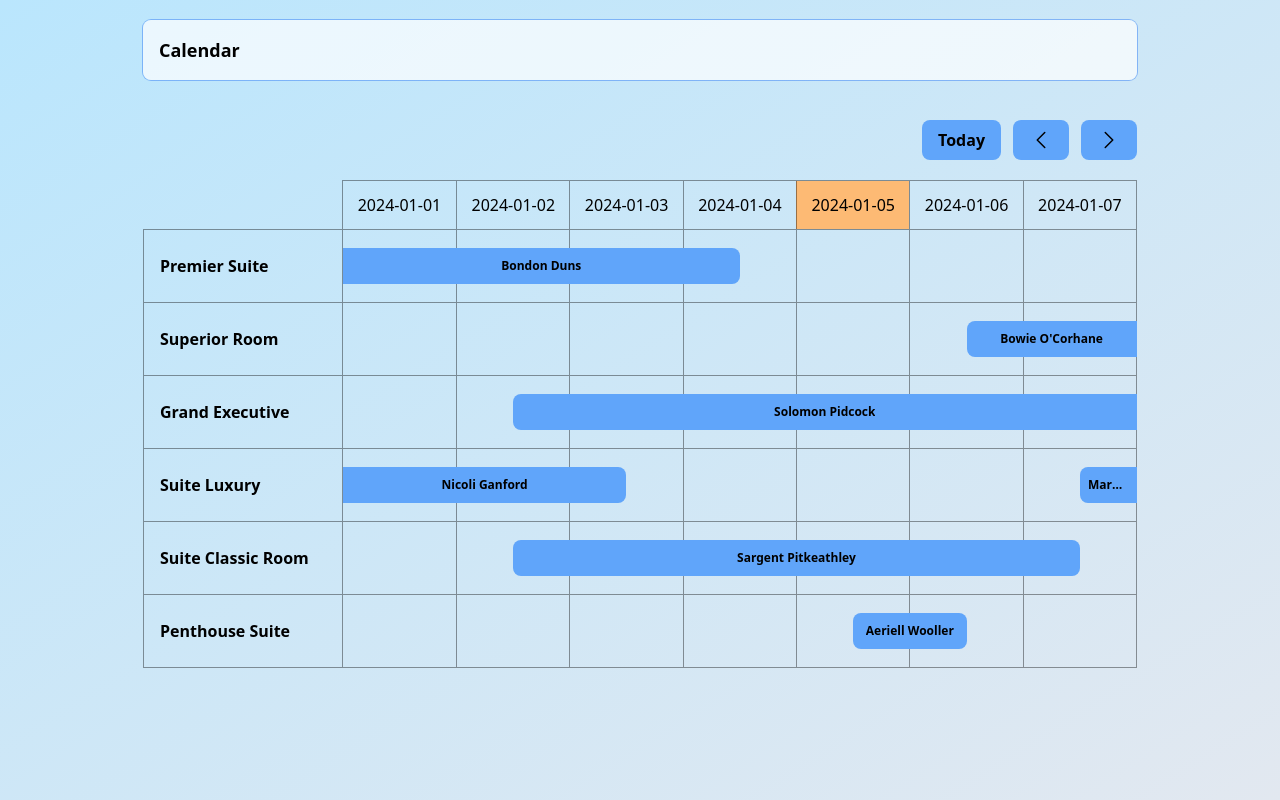
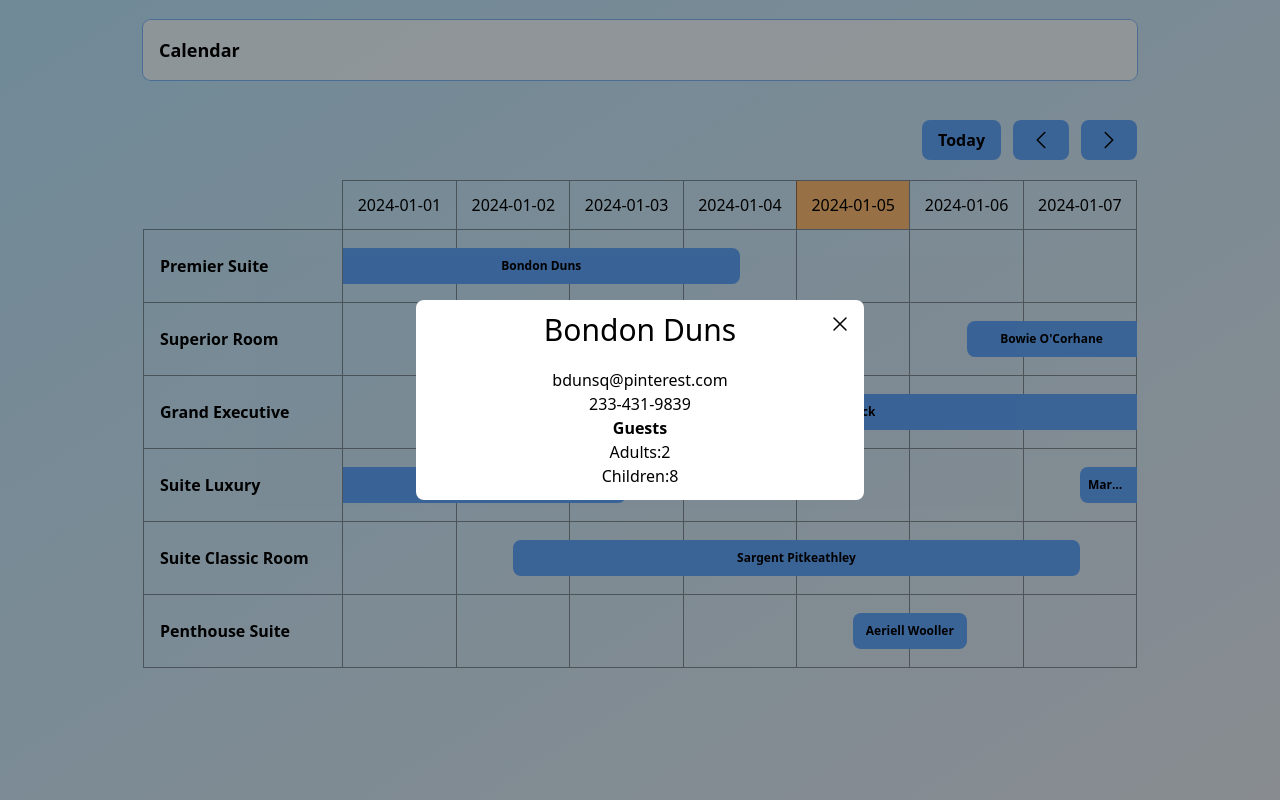
Before and after one commit to nikcosmos/calendar-vue, a Vue app: page / in a window 1280 px wide. Both pictures are taken after a click on the button "Bondon Duns". Built offline with nearby package versions, Linux system fonts and the light colour scheme.

Commit message:
feature: add modal

```diff
--- a/src/App.vue
+++ b/src/App.vue
@@ -1,8 +1,9 @@
 <script>
 import VHeader from './components/VHeader.vue';
 import VMain from './components/VMain.vue';
+import VModal from './components/UI/VModal.vue';
 export default {
-   components: { VHeader, VMain },
+   components: { VHeader, VMain, VModal },
 };
 </script>
 
@@ -14,5 +15,6 @@ export default {
       <main class="flex-auto">
          <VMain />
       </main>
+      <VModal />
    </div>
 </template>
--- /dev/null
+++ b/src/components/Icon/Close.vue
@@ -0,0 +1,14 @@
+<template>
+   <svg
+      xmlns="http://www.w3.org/2000/svg"
+      fill="none"
+      viewBox="0 0 24 24"
+      stroke-width="1.5"
+      stroke="currentColor"
+      class="w-6 h-6">
+      <path
+         stroke-linecap="round"
+         stroke-linejoin="round"
+         d="M6 18 18 6M6 6l12 12" />
+   </svg>
+</template>
--- a/src/components/Main/RoomList.vue
+++ b/src/components/Main/RoomList.vue
@@ -5,7 +5,7 @@ export default {
       ...mapGetters(['getRooms']),
    },
    methods: {
-      ...mapMutations(['setRooms']),
+      ...mapMutations(['setRooms', 'openModal']),
    },
    mounted() {
       this.setRooms();
@@ -33,6 +33,7 @@ export default {
                   :class="{ 'border-l-0': index === 1 }"></span>
             </div>
             <button
+               @click="openModal(res)"
                type="button"
                v-for="res in item.reservation"
                class="h-9 my-2 bg-blue-400 rounded-lg text-center flex justify-center px-2 items-center relative z-10 hover:bg-blue-500 transition-colors"
--- /dev/null
+++ b/src/components/UI/VModal.vue
@@ -0,0 +1,51 @@
+<script>
+import { mapGetters, mapMutations } from 'vuex';
+import Close from '../Icon/Close.vue';
+export default {
+   components: {
+      Close,
+   },
+   computed: {
+      ...mapGetters(['getModalState', 'getModalData']),
+   },
+   methods: {
+      ...mapMutations(['closeModal']),
+   },
+};
+</script>
+
+<template>
+   <div
+      v-if="getModalState"
+      class="relative z-30">
+      <div
+         @click.stop="closeModal"
+         class="fixed inset-0 bg-black/40"></div>
+      <div class="fixed inset-0 overflow-y-auto pointer-events-none">
+         <div class="flex items-center justify-center p-4 min-h-full text-center">
+            <div class="bg-white rounded-lg w-full max-w-md py-3 px-9 pointer-events-auto relative">
+               <button
+                  @click.stop="closeModal"
+                  type="button"
+                  class="absolute top-2 right-2 hover:bg-gray-200 rounded-full p-1 transition-colors">
+                  <Close />
+               </button>
+               <h2 class="text-3xl font-medium mb-5">{{ getModalData.name }}</h2>
+               <a
+                  :href="'mailto:' + getModalData.email"
+                  class="block"
+                  >{{ getModalData.email }}</a
+               >
+               <a
+                  :href="'tel:' + getModalData.phone"
+                  class="block"
+                  >{{ getModalData.phone }}</a
+               >
+               <span class="block font-bold">Guests</span>
+               <span class="block">Adults:{{ getModalData.guestInfo.adults }}</span>
+               <span class="block">Children:{{ getModalData.guestInfo.children }}</span>
+            </div>
+         </div>
+      </div>
+   </div>
+</template>
--- a/src/store/index.js
+++ b/src/store/index.js
@@ -1,3 +1,4 @@
+import Main from './modules/Main';
 import Room from './modules/Room';
 import Vue from 'vue';
 import Vuex from 'vuex';
@@ -7,6 +8,7 @@ Vue.use(Vuex);
 
 export default new Vuex.Store({
    modules: {
+      Main,
       Week,
       Room,
    },
--- /dev/null
+++ b/src/store/modules/Main.js
@@ -0,0 +1,24 @@
+export default {
+   state: {
+      modal: false,
+      modalData: null,
+   },
+   getters: {
+      getModalState(state) {
+         return state.modal;
+      },
+      getModalData(state) {
+         return state.modalData;
+      },
+   },
+   mutations: {
+      openModal(state, payload) {
+         state.modal = true;
+         state.modalData = payload;
+      },
+      closeModal(state) {
+         state.modal = false;
+         state.modalData = [];
+      },
+   },
+};
```
